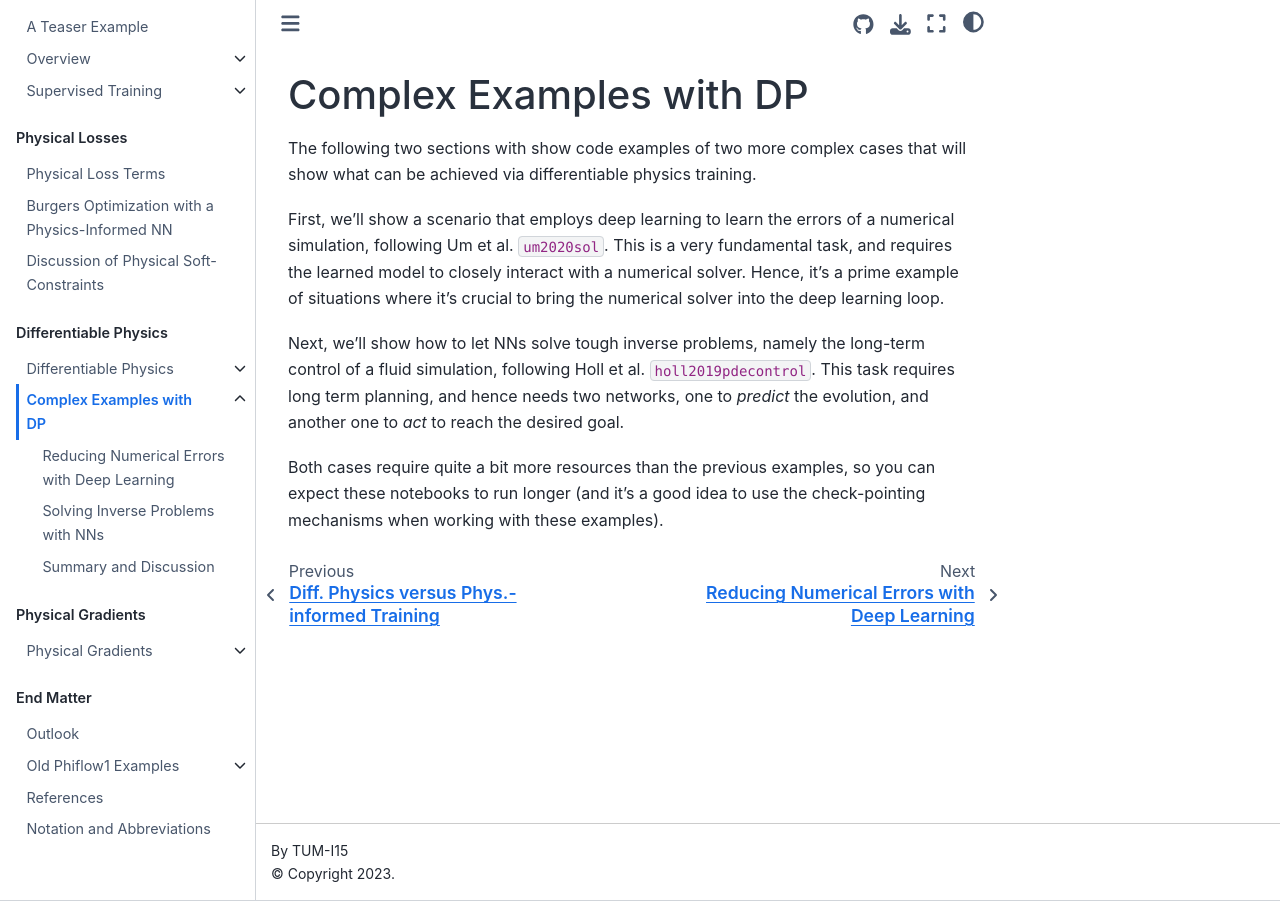
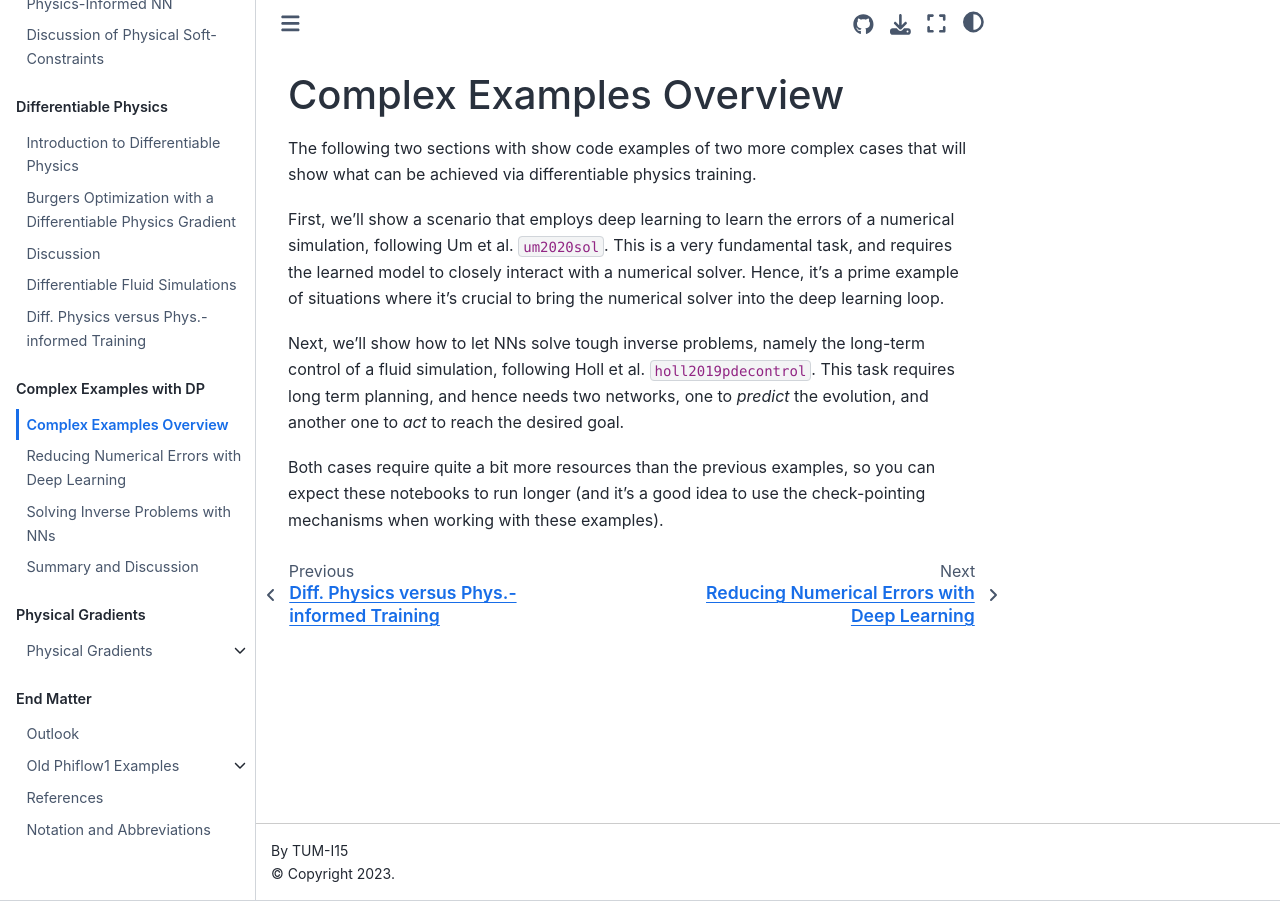
Before and after one commit to tum-pbs/pbdl-book, a Jupyter Book: the page built from diffphys-examples.md, in a window 1280 px wide. Built offline with Jupyter Book 1.0.4 settings and Sphinx 7.4.7 and the Sphinx Book theme 1.1.4, drawn with Linux system fonts in a browser that asks for light colours; cross-references to code outside the pages are shown as plain code.

Commit message:
toc updates

```diff
--- a/_toc.yml
+++ b/_toc.yml
@@ -25,16 +25,17 @@
 - part: Differentiable Physics
   chapters:
   - file: diffphys.md
-    sections:
-      - file: diffphys-code-burgers.ipynb
-      - file: diffphys-discuss.md
-      - file: diffphys-code-ns.ipynb
-      - file: diffphys-dpvspinn.md
+  - file: diffphys-code-burgers.ipynb
+  - file: diffphys-discuss.md
+  - file: diffphys-code-ns.ipynb
+  - file: diffphys-dpvspinn.md
+
+- part: Complex Examples with DP
+  chapters:
   - file: diffphys-examples.md
-    sections:
-      - file: diffphys-code-sol.ipynb
-      - file: diffphys-control.ipynb
-      - file: diffphys-outlook.md
+  - file: diffphys-code-sol.ipynb
+  - file: diffphys-control.ipynb
+  - file: diffphys-outlook.md
 
 - part: Physical Gradients
   chapters:
--- a/diffphys-examples.md
+++ b/diffphys-examples.md
@@ -1,4 +1,4 @@
-Complex Examples with DP
+Complex Examples Overview
 =======================
 
 The following two sections with show code examples of two more complex cases that
--- a/diffphys.md
+++ b/diffphys.md
@@ -1,4 +1,4 @@
-Differentiable Physics
+Introduction to Differentiable Physics
 =======================
 
 As a next step towards a tighter and more generic combination of deep learning
```
Also changed, not shown: physgrad-nn.md (+1 -1 lines).
